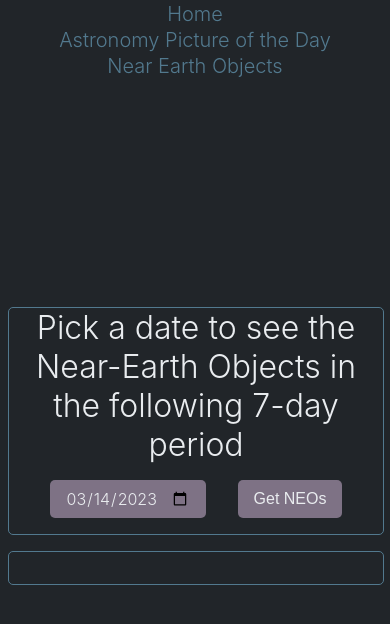
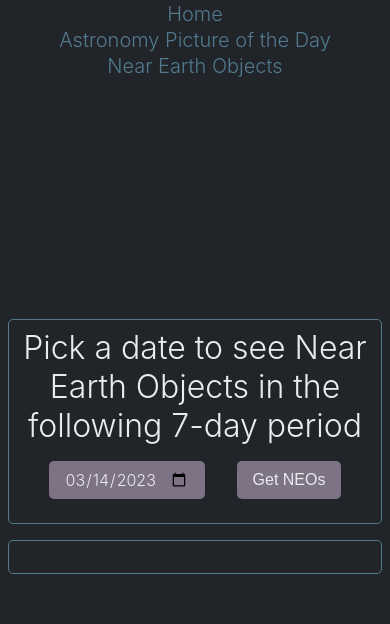
Before and after one commit to elijahlc/cosmic-explorer, a React (Create React App) app: page /neos in a window 390 px wide. Shown: the top 624 px of the page. Built offline with nearby package versions, Linux system fonts and the light colour scheme.

Commit message:
updated styling

```diff
--- a/src/App.css
+++ b/src/App.css
@@ -1,34 +1,28 @@
-body {
-	background-color: #212529;
-	color: #e9ecef;
-	font-weight: 300;
-}
-
 /* global styling */
 
 h1 {
 	margin: 0;
 	text-align: center;
 	font-weight: 300;
-	font-size: 56px;
+	font-size: 4rem;
 }
 
 h2 {
 	margin: 0;
 	text-align: center;
 	font-weight: 300;
-	font-size: 40px;
+	font-size: 3rem;
 }
 
 h3 {
 	margin: 0;
 	text-align: center;
 	font-weight: 300;
-	font-size: 32px;
+	font-size: 2rem;
 }
 
 p {
-	font-size: 24px;
+	font-size: 1.5rem;
 	text-align: center;
 }
 
@@ -51,7 +45,7 @@ button:hover {
 }
 
 button:active {
-	background-color: #497fab;
+	background-color: #4a6382;
 }
 
 input[type='date'] {
@@ -85,6 +79,7 @@ a:hover {
 }
 
 .selector {
+	padding: 0.5rem;
 	width: 25%;
 	display: flex;
 	flex-direction: column;
@@ -107,7 +102,7 @@ a:hover {
 }
 
 .asteroid {
-	font-size: 48px;
+	font-size: 4rem;
 }
 
 /* component styling */
@@ -120,7 +115,8 @@ a:hover {
 	font-size: 1.25rem;
 }
 
-.Home {
+.Home,
+.Error {
 	min-height: calc((var(--vh, 1vh) * 100) - 5rem - 2rem);
 	padding: 1rem;
 	display: flex;
@@ -154,25 +150,72 @@ a:hover {
 
 .NEO-container {
 	display: flex;
+	justify-content: center;
 	flex-direction: row;
 	flex-wrap: wrap;
+	margin: 0;
 }
 
 .NEO {
 	width: calc(33% - 1rem);
-	height: 350px;
 	background-color: #7e7285;
 	display: flex;
 	flex-direction: column;
 	align-items: center;
 	justify-content: center;
+	border-radius: 5px;
 }
 
 .Loading {
 	width: 100%;
 	height: 100%;
 	text-align: center;
-	font-size: 32px;
+	font-size: 2rem;
+}
+
+/* smaller desktop styling */
+
+@media (max-width: 1325px) {
+	.selector div {
+		flex-direction: column;
+	}
+}
+
+/* tablet styling */
+
+@media (max-width: 992px) {
+	h1 {
+		font-size: 2.5rem;
+	}
+
+	h2 {
+		font-size: 2rem;
+	}
+
+	h3 {
+		font-size: 1.75rem;
+	}
+
+	p {
+		font-size: 1.5rem;
+	}
+
+	.selector {
+		width: 33%;
+	}
+
+	.result-container {
+		width: 67%;
+	}
+
+	.NEO-container {
+		display: flex;
+		flex-direction: column;
+	}
+
+	.NEO {
+		width: calc(100% - 1rem);
+	}
 }
 
 /* portrait mobile styling */
@@ -183,20 +226,35 @@ a:hover {
 	}
 
 	h1 {
-		font-size: 32px;
+		font-size: 2rem;
+	}
+
+	h2 {
+		font-size: 1.5rem;
+	}
+
+	h3 {
+		font-size: 1.25rem;
 	}
 
 	p {
-		font-size: 24px;
+		font-size: 1rem;
 	}
 
 	.feature {
 		flex-direction: column;
 	}
 
-	.selector,
+	.selector {
+		width: calc(100% - 2rem - 2px);
+	}
+
+	.selector div {
+		flex-direction: row;
+	}
+
 	.result-container {
-		width: calc(100% - 1rem);
+		width: calc(100% - 1rem - 2px);
 	}
 
 	.APoDResult img {
--- a/src/Components/Error.js
+++ b/src/Components/Error.js
@@ -3,9 +3,11 @@ import { Link } from 'react-router-dom';
 
 const Error = () => {
 	return (
-		<div>
-			Houston, we have a problem. <Link to="/">Get home safely.</Link>
-		</div>
+		<main className="Error">
+			<p>
+				Houston, we have a problem. <Link to="/">Get home safely.</Link>
+			</p>
+		</main>
 	);
 };
 
--- a/src/Components/NEO.js
+++ b/src/Components/NEO.js
@@ -5,7 +5,7 @@ const NEO = ({ name, dangerous, diameter_min, diameter_max, closest_approach, mi
 		<div className="NEO">
 			<span className="asteroid">☄️</span>
 
-			<h3>{name}</h3>
+			<h3 className="alien">{name}</h3>
 
 			<p>
 				Estimated diameter between {Math.round(diameter_min)} and {Math.round(diameter_max)} meters
--- a/src/Components/NEOs.js
+++ b/src/Components/NEOs.js
@@ -59,7 +59,7 @@ const NEOs = () => {
 	return (
 		<main className="feature">
 			<div className="selector">
-				<h1>Pick a date to see the Near-Earth Objects in the following 7-day period</h1>
+				<h1>Pick a date to see Near Earth Objects in the following 7-day period</h1>
 
 				<div>
 					<input type="date" value={date} onChange={handleDateChange} max={formatToday()} />
--- a/src/index.css
+++ b/src/index.css
@@ -1,13 +1,16 @@
 body {
-  margin: 0;
-  font-family: -apple-system, BlinkMacSystemFont, 'Segoe UI', 'Roboto', 'Oxygen',
-    'Ubuntu', 'Cantarell', 'Fira Sans', 'Droid Sans', 'Helvetica Neue',
-    sans-serif;
-  -webkit-font-smoothing: antialiased;
-  -moz-osx-font-smoothing: grayscale;
+	margin: 0;
+	font-family: -apple-system, BlinkMacSystemFont, 'Segoe UI', 'Roboto', 'Oxygen', 'Ubuntu', 'Cantarell', 'Fira Sans',
+		'Droid Sans', 'Helvetica Neue', sans-serif;
+	-webkit-font-smoothing: antialiased;
+	-moz-osx-font-smoothing: grayscale;
+
+	background-color: #212529;
+	color: #e9ecef;
+	font-weight: 300;
+	scrollbar-gutter: stable;
 }
 
 code {
-  font-family: source-code-pro, Menlo, Monaco, Consolas, 'Courier New',
-    monospace;
+	font-family: source-code-pro, Menlo, Monaco, Consolas, 'Courier New', monospace;
 }
```
